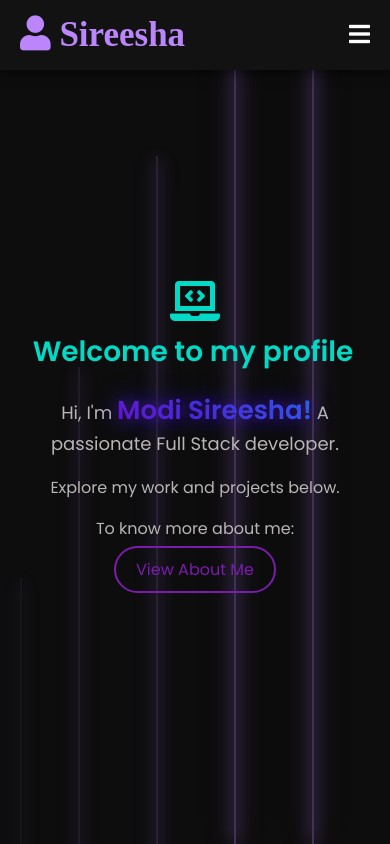
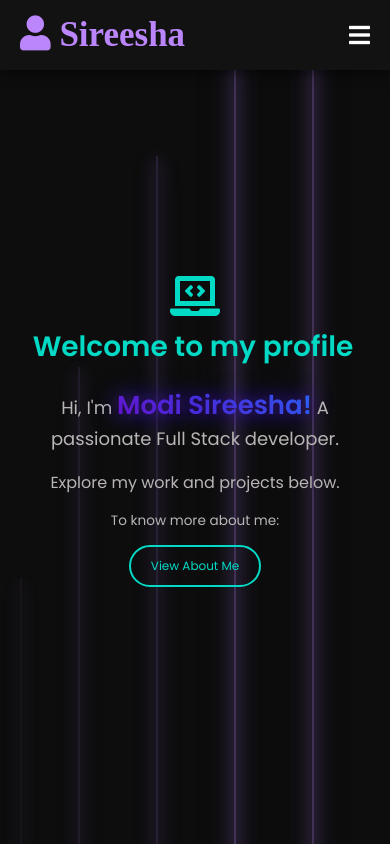
Before and after one commit to sireesha0904/Portfolio-Angular, an Angular app: page /home in a window 390 px wide. Built offline with nearby package versions, Linux system fonts and the light colour scheme.

Commit message:
Updated about

```diff
--- a/src/app/about/about.component.css
+++ b/src/app/about/about.component.css
@@ -1,158 +1,144 @@
-/* General Styles */
+/* Global Styles */
+:root {
+  --primary-color: #121212;
+  --secondary-color: #bb86fc;
+  --accent-color: #03dac5;
+  --background-color: #0d0d0d;
+  --text-color: #b9b5b5;
+  --button-hover-color: #2575fc;
+}
 
-/* About Container */
+/* General Body Styles */
+body {
+  background-color: var(--background-color);
+  color: var(--text-color);
+  font-family: 'Arial', sans-serif;
+  margin: 0;
+  padding: 0;
+}
+
+/* Navbar Adjustment */
+.navbar {
+  position: fixed;
+  top: 0;
+  width: 100%;
+  z-index: 1000;
+  background-color: var(--background-color);
+}
+
+/* About Section Styles */
 .about-container {
   display: flex;
   justify-content: center;
-    align-items: center;
-    padding: 20px;
-    flex-wrap: wrap; /* Wraps content on smaller screens */
-    margin-top: 100px; /* Add margin to push it below the navbar */
+  padding: 100px 20px 40px; /* Adjusted padding to prevent overlapping with navbar */
+  background-color: var(--background-color);
+  color: var(--text-color);
 }
 
-/* About Content */
 .about-content {
   display: flex;
-    background: rgba(255, 255, 255, 0.1); /* Light background with opacity */
-    border-radius: 10px;
-    padding: 20px;
-    box-shadow: 0 4px 20px rgba(0, 0, 0, 0.2); /* Soft shadow */
-    max-width: 800px; /* Maximum width */
-    width: 100%; /* Full width */
-    margin: 10px; /* Margin for spacing */
+  flex-wrap: wrap;
+  max-width: 1200px;
+  width: 100%;
+  align-items: center;
+  gap: 30px;
 }
 
-/* Profile Image */
 .profile-image {
-    flex: 1; /* Flex growth */
-    text-align: center; /* Center the image */
-    position: relative; /* Position for absolute elements */
+  flex: 1 1 300px;
+  text-align: center;
 }
 
 .profile-image img {
-    width: 150px; /* Fixed width for the image */
-    height: 150px; /* Fixed height for the image */
-    border-radius: 50%; /* Circular image */
-    border: 4px solid #7A1CAC; /* Border color */
-    box-shadow: 0 2px 10px rgba(0, 0, 0, 0.2); /* Shadow for image */
-    transition: transform 0.3s ease; /* Smooth transition */
+  width: 200px;
+  height: 200px;
+  border-radius: 50%;
+  object-fit: cover;
+  margin-bottom: 20px;
 }
 
-.profile-image img:hover {
-    transform: scale(1.05); /* Slight scale effect on hover */
-}
-
-/* Social Links */
 .social-links {
-    display: flex; /* Flex for horizontal layout */
-    justify-content: center; /* Center icons */
-    margin-top: 10px; /* Space above social links */
+  margin-bottom: 20px;
 }
 
 .social-link {
-    margin-right: 15px; /* Space between icons */
-    color: #EBD3F8; /* Light Lavender for icons */
-    font-size: 1.5rem; /* Icon size */
-    transition: transform 0.3s ease, color 0.3s ease; /* Smooth transition */
+  font-size: 1.5rem;
+  color: var(--secondary-color);
+  margin: 0 10px;
+  transition: color 0.3s ease;
 }
 
 .social-link:hover {
-    transform: scale(1.2); /* Scale effect on hover */
-    color: #7A1CAC; /* Change color on hover */
+  color: var(--accent-color);
 }
 
-/* About Details */
-.about-details {
-    flex: 2; /* Flex growth */
-    padding: 20px;
+.btn-outline {
+  display: inline-block;
+  padding: 10px 20px;
+  border: 2px solid var(--accent-color);
+  color: var(--accent-color);
+  text-decoration: none;
+  border-radius: 5px;
+  transition: all 0.3s ease;
 }
 
-/* Headings */
-.about-heading,
-.education-heading,
-.contact-heading {
-    font-size: 1.5rem;
-    color: #7A1CAC; /* Bright Purple for headings */
-    margin-bottom: 10px;
+.btn-outline:hover {
+  background-color: var(--accent-color);
+  color: var(--background-color);
+}
+
+.about-details {
+  flex: 2 1 500px;
+}
+
+.about-heading {
+  font-size: 2rem;
+  margin-bottom: 20px;
+  color: var(--secondary-color);
+}
+
+.about-description {
+  font-size: 1rem;
+  margin-bottom: 20px;
+  line-height: 1.6;
 }
 
 .highlight {
-    color: #EBD3F8; /* Light Lavender highlight */
-    font-weight: bold; /* Bold highlight */
+  color: var(--accent-color);
+  font-weight: 600;
 }
 
-/* Description */
-.about-description {
-    font-size: 1rem;
-    line-height: 1.5; /* Line height for better readability */
-    margin-bottom: 20px;
+.education-heading {
+  font-size: 1.5rem;
+  margin-bottom: 10px;
+  color: var(--secondary-color);
 }
 
-/* Education List */
 .education-list {
-    list-style-type: none; /* Remove bullets */
-    padding: 0; /* Remove padding */
+  list-style: none;
+  padding: 0;
 }
 
 .education-list li {
-    margin-bottom: 10px; /* Space between list items */
+  display: flex;
+  align-items: center;
+  margin-bottom: 10px;
+  font-size: 1rem;
 }
 
-/* Contact Links */
-.contact-link {
-    color: #7A1CAC; /* Bright Purple for links */
-    text-decoration: none; /* No underline */
-    transition: color 0.3s ease; /* Smooth transition */
-}
-
-.contact-link:hover {
-    color: #EBD3F8; /* Light Lavender on hover */
-}
-
-/* Outline Button Styles */
-.btn-outline {
-    display: inline-block; /* Inline block for button */
-    background-color: transparent; /* Transparent background */
-    color: #7A1CAC; /* Bright Purple text color */
-    padding: 12px 24px; /* Padding */
-    border: 2px solid #7A1CAC; /* Bright Purple border */
-    border-radius: 25px; /* Rounded corners */
-    text-decoration: none; /* No underline */
-    font-weight: bold; /* Bold text */
-    transition: background-color 0.3s, color 0.3s, transform 0.3s; /* Smooth transition */
-    margin-top: 20px; /* Space above the button */
-}
-
-.btn-outline:hover {
-    background-color: #7A1CAC; /* Bright Purple on hover */
-    color: #EBD3F8; /* Light Lavender on hover */
-    transform: translateY(-3px); /* Lift effect on hover */
+.education-list li i {
+  color: var(--accent-color);
+  margin-right: 10px;
 }
 
 /* Responsive Styles */
-@media (max-width: 600px) {
+@media (max-width: 768px) {
   .about-content {
-        flex-direction: column; /* Stack elements on mobile */
-        align-items: center; /* Center align */
+    flex-direction: column;
+    text-align: center;
   }
 
   .about-details {
-        padding: 10px; /* Reduced padding on mobile */
-    }
-
-    .profile-image img {
-        width: 120px; /* Smaller image on mobile */
-        height: 120px; /* Smaller height on mobile */
-    }
-
-    .about-heading,
-    .education-heading,
-    .contact-heading {
-        font-size: 1.3rem; /* Reduced font size on mobile */
-    }
-
-    .social-links {
-        flex-direction: column; /* Stack social links on mobile */
-        align-items: center; /* Center social links */
+    flex: 1 1 auto;
   }
 }
--- a/src/app/home/home.component.css
+++ b/src/app/home/home.component.css
@@ -79,21 +79,20 @@
   }
 }
 /* button styles */
-.button-outline {
-    background-color: transparent;
-    color: #7A1CAC; /* Bright Purple */
-    border: 2px solid #7A1CAC; /* Border matching the color */
-    border-radius: 25px;
-    padding: 10px 20px;
-    font-size: 1rem;
-    cursor: pointer;
-    text-decoration: none;
-    transition: background-color 0.3s, color 0.3s;
+
+.btn-outline {
+  display: inline-block;
+  padding: 10px 20px;
+  border: 2px solid var(--accent-color);
+  color: var(--accent-color);
+  text-decoration: none;
+  border-radius: 25px;
+  transition: all 0.3s ease;
 }
 
-.button-outline:hover {
-    background-color: #7A1CAC; /* Fill on hover */
-    color: #EBD3F8; /* Light Lavender */
+.btn-outline:hover {
+  background-color: var(--accent-color);
+  color: var(--background-color);
 }
 /* Responsive Styles */
 @media screen and (max-width: 768px) {
--- a/src/app/home/home.component.html
+++ b/src/app/home/home.component.html
@@ -10,6 +10,6 @@
     </p>
     <p class="explore">Explore my work and projects below.</p>
     <p class="before-button-text">To know more about me:</p>
-    <a href="/about" class="button-outline ">View About Me</a>
+    <a href="/about" class="btn-outline">View About Me</a>
   </div>
 </div>
--- a/src/index.html
+++ b/src/index.html
@@ -8,10 +8,10 @@
   <link rel="icon" type="image/x-icon" href="favicon.ico">
   <link rel="stylesheet" href="https://cdnjs.cloudflare.com/ajax/libs/font-awesome/5.15.4/css/all.min.css">
   <link href="https://fonts.googleapis.com/css2?family=Poppins:wght@400;600&display=swap" rel="stylesheet">
-
 </head>
 <body>
-    <!-- Glowing Lines Background -->
+  <app-root></app-root>
+  <!-- Glowing Lines Background -->
   <div class="glowing-lines">
     <div class="line"></div>
     <div class="line"></div>
@@ -19,6 +19,5 @@
     <div class="line"></div>
     <div class="line"></div>
   </div>
-  <app-root></app-root>
 </body>
 </html>
--- a/src/styles.css
+++ b/src/styles.css
@@ -12,28 +12,28 @@
 body {
   background-color: var(--background-color);
   color: var(--text-color);
-  font-family: 'Arial', sans-serif;
+  font-family: 'Poppins', sans-serif;
   margin: 0;
   padding: 0;
+  position: relative;
+  min-height: 100vh; /* Ensures the body fills the full height of the viewport */
 }
-
-
 
 /* Glowing Lines Background */
 .glowing-lines {
-  position: absolute;
+  position: fixed; /* Use fixed to keep it in view */
   top: 0;
   left: 0;
   width: 100%;
   height: 100%;
-  z-index: 1;
-  overflow: hidden;
+  z-index: 0; /* Lower z-index to stay behind other elements */
+  pointer-events: none; /* Makes the glowing lines non-interactable */
 }
 
 .line {
   position: absolute;
   width: 2px;
-  height: 100vh;
+  height: 200%; /* Extended height to cover even while scrolling */
   background: rgba(186, 134, 252, 0.3);
   animation: moveLine 8s linear infinite;
   box-shadow: 0px 0px 15px rgba(186, 134, 252, 0.8), 0 0 25px rgba(186, 134, 252, 0.6), 0 0 50px rgba(186, 134, 252, 0.3);
@@ -55,3 +55,40 @@ body {
     opacity: 0;
   }
 }
+
+/* Responsive Adjustments */
+@media (max-width: 768px) {
+  body {
+    font-size: 14px;
+  }
+
+  .btn {
+    padding: 8px 16px;
+  }
+
+  h1 {
+    font-size: 1.8rem;
+  }
+
+  p {
+    font-size: 0.9rem;
+  }
+}
+
+@media (max-width: 480px) {
+  body {
+    font-size: 12px;
+  }
+
+  .btn {
+    padding: 6px 12px;
+  }
+
+  h1 {
+    font-size: 1.5rem;
+  }
+
+  p {
+    font-size: 0.85rem;
+  }
+}
```
Also changed, not shown: src/app/about/about.component.html (+11 -9 lines). Lines whose indentation alone changed are shown as unchanged.
